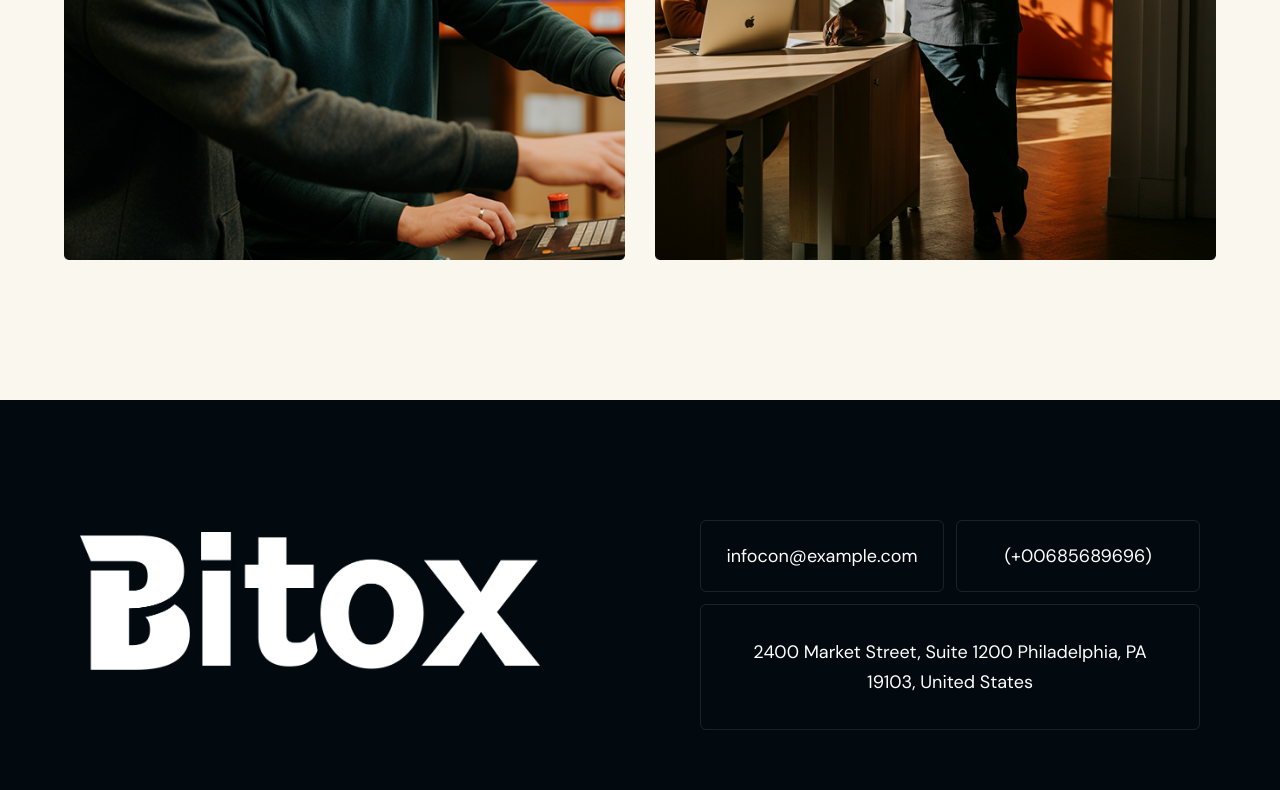
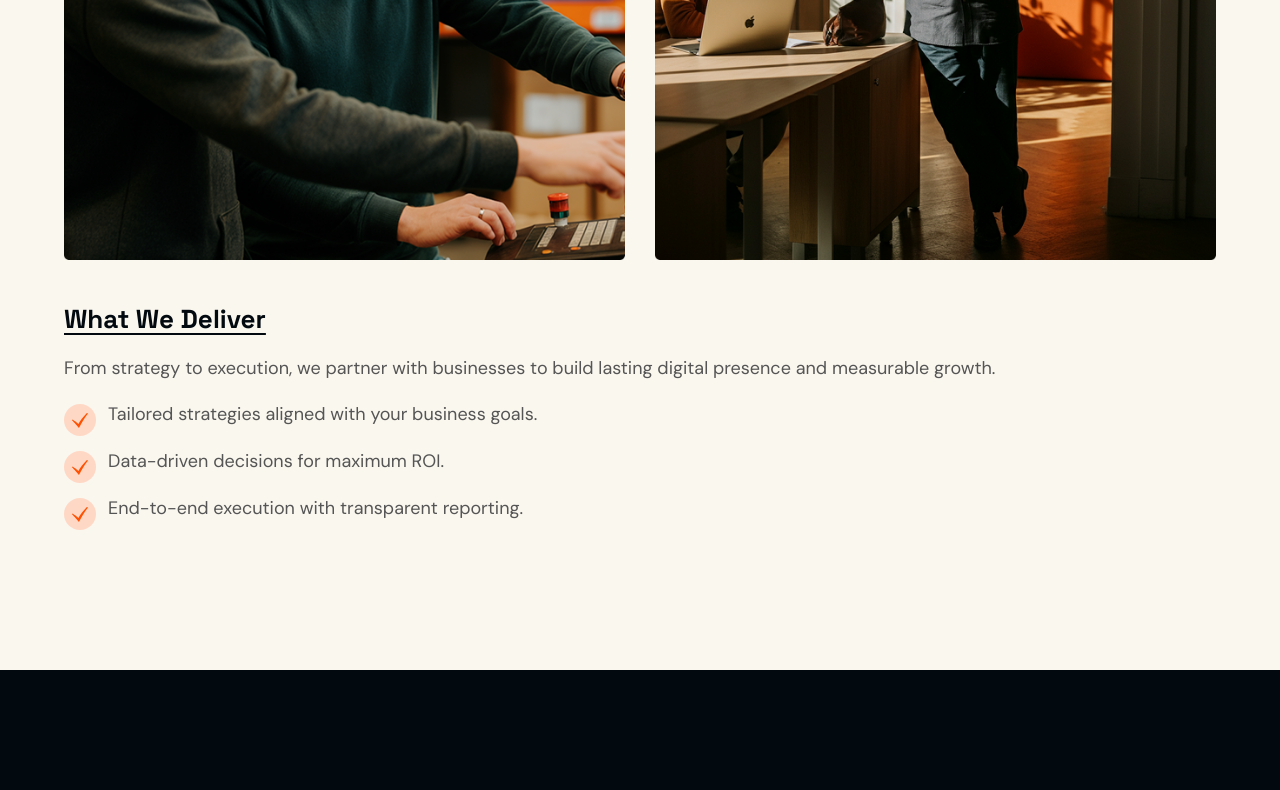
Before and after one commit to Mostofa-zaman/bitox-business-consulting-website, a Next.js app: page /blog/details in a window 1280 px wide. Shown: the part 2110-2900 px from the top of the page. Built offline with nearby package versions, Linux system fonts and the light colour scheme; no server answers.

Commit message:
feat(BlogDetailsPage): add secondary content sections with bullet lists

```diff
--- a/src/components/blogPage/BlogDetailsPage.jsx
+++ b/src/components/blogPage/BlogDetailsPage.jsx
@@ -216,6 +216,44 @@ const BlogDetailsPage = ({ blog }) => {
               </div>
             )}
 
+                 {/* ── Sections 2 ── */}
+            {blog.sections2?.map((section, i) => (
+              <div key={i} className="mb-10">
+                <h2 className="text-[22px] sm:text-[26px] font-bold text-primary underline underline-offset-5 mb-4">
+                  {section.heading}
+                </h2>
+                <p className="text-[18px] leading-6.5 text-tarnary mb-5">
+                  {section.content}
+                </p>
+                {section.bullets?.length > 0 && (
+                  <ul className="space-y-3">
+                    {section.bullets.map((b, j) => (
+                      <li
+                        key={j}
+                        className="flex items-start gap-x-3 text-[18px] text-tarnary leading-6.5"
+                      >
+                        <span className="mt-0.75 shrink-0 bg-[#FFD8C5] w-8 h-8 flex items-center justify-center rounded-[90px] p-2">
+                          <svg
+                            width="16"
+                            height="15"
+                            viewBox="0 0 16 15"
+                            fill="none"
+                            xmlns="http://www.w3.org/2000/svg"
+                          >
+                            <path
+                              d="M0 7.34068C2.40119 9.86113 4.72936 12.1302 6.96734 15C9.4005 10.3052 11.8909 5.59398 16 0.492012L14.8928 0C11.4231 3.56978 8.72743 6.94889 6.38513 10.9647C4.75628 9.54118 2.12389 7.52677 0.516585 6.49182L0 7.34068Z"
+                              fill="#FF5101"
+                            />
+                          </svg>
+                        </span>
+                        {b.text}
+                      </li>
+                    ))}
+                  </ul>
+                )}
+              </div>
+            ))}
+
 
 
 
```
